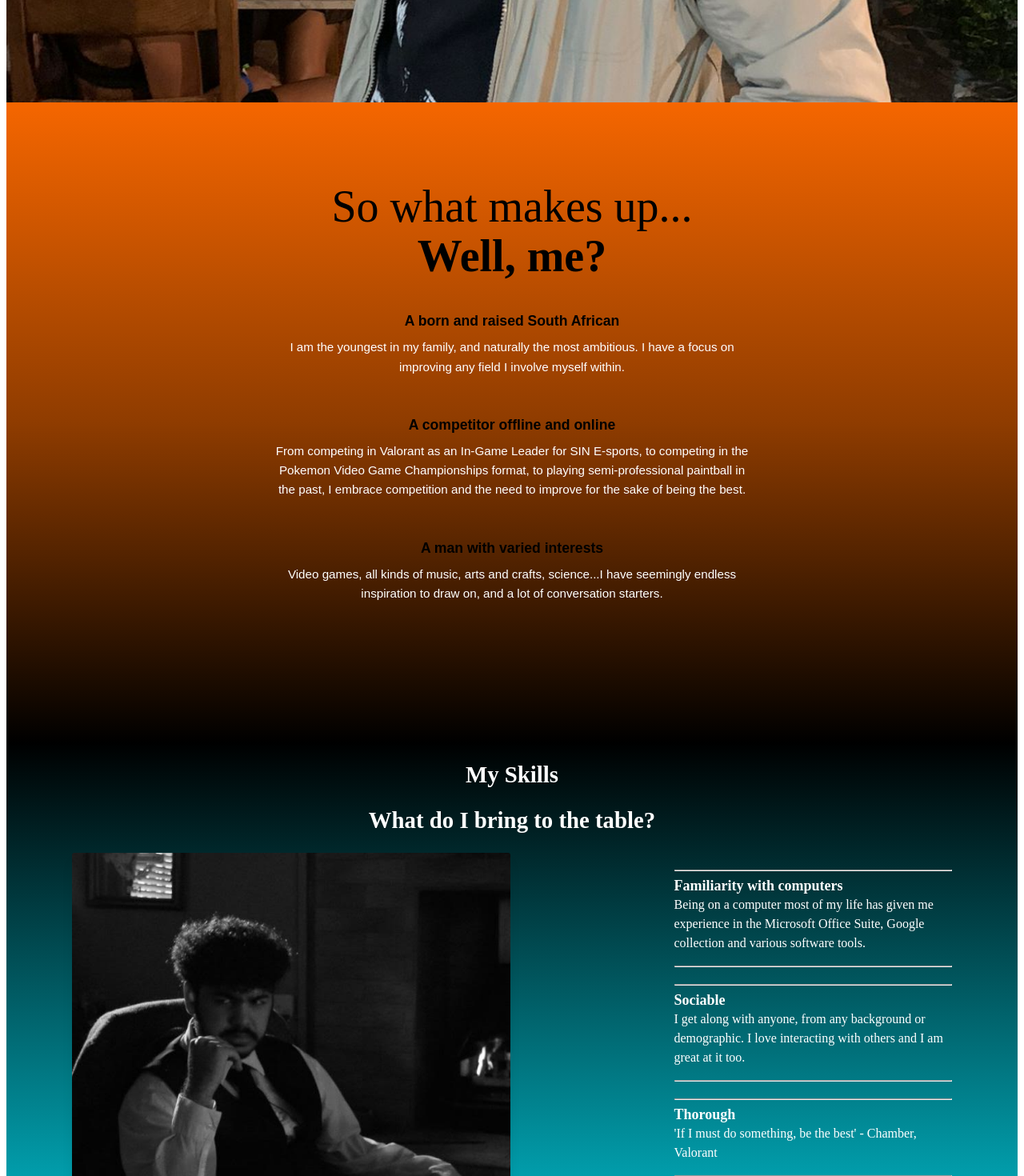
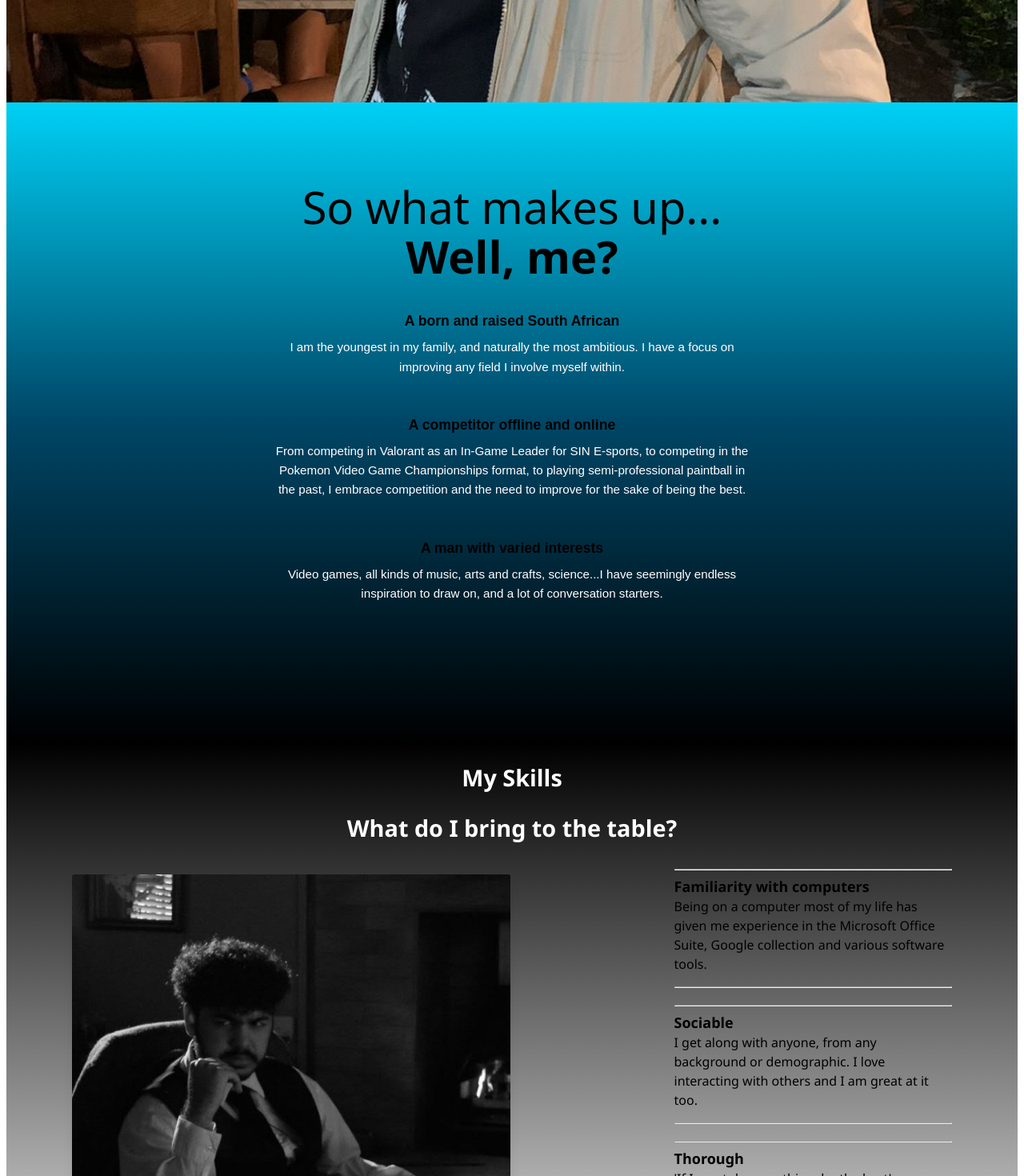
Before and after one commit to Floofs75/portfolio-website, a React (Create React App) app: page / in a window 1280 px wide. Shown: the part 680-2150 px from the top of the page at 80% size. Built offline with nearby package versions, Linux system fonts and the light colour scheme.

Commit message:
Simplified the colour scheme and made font styles consistent.

```diff
--- a/src/components/about/About.css
+++ b/src/components/about/About.css
@@ -1,8 +1,8 @@
 .aboutSection {
     background: linear-gradient(
         to bottom,
-        #F56600 0%,
-        #8f3c00 50%,
+        #00d0f5 0%,
+        #004666 50%,
         black 100%
 
     );
@@ -23,7 +23,7 @@
     max-width: 900px;
     margin-bottom: 70px;
 
-    font-family: 'Times New Roman', Times, serif;
+    font-family: 'Segoe UI', Tahoma, Geneva, Verdana, sans-serif;
     font-size: 3.5rem;
     font-weight: 500;
     line-height: 1.1;
--- a/src/components/contact/Contact.css
+++ b/src/components/contact/Contact.css
@@ -11,6 +11,7 @@
     align-items: center;
     justify-content: center;
     padding: 2rem;
+    font-family: 'Segoe UI', Tahoma, Geneva, Verdana, sans-serif;
 }
 
 .contact-wrapper{
@@ -21,13 +22,13 @@
 
 .contact-heading{
     font-size: 3rem;
-    color: #22cacd;
+    color: #000000;
     margin-bottom: 1rem;
 }
 
 .contact-tagline{
     font-size: 1.2rem;
-    color: #73a5d8;
+    color: #000000;
     max-width: 700px;
     margin: 0 auto 3rem auto;
 }
--- a/src/components/projects/Projects.css
+++ b/src/components/projects/Projects.css
@@ -3,11 +3,12 @@
     background: linear-gradient(
         to bottom,
         black 0%,
-        #d302fd 50%,
+        #00d0f5 50%,
         black 100%
 
     );
     height: 100vh;
+    font-family: 'Segoe UI', Tahoma, Geneva, Verdana, sans-serif;
 }
 
 .projectHeading{
@@ -52,7 +53,6 @@
   object-fit: cover;
 }
 
-/* Content Padding & Typography */
 .projectName {
   font-size: 1.5rem;
   margin: 1rem;
--- a/src/components/skills/Skills.css
+++ b/src/components/skills/Skills.css
@@ -2,12 +2,13 @@
     background: linear-gradient(
         to bottom,
         black 0%,
-        #02e8fd 50%,
+        #ffffff 50%,
         black 100%
     );
 
     height: 200vh;
     overflow: auto;
+    font-family: 'Segoe UI', Tahoma, Geneva, Verdana, sans-serif;
 }
 
 .skillsHeadings{
@@ -23,7 +24,6 @@
     gap: 5px;
     max-width: 1100px;
     margin: 0 auto;
-
 }
 
 .skillsImgWrap {
@@ -56,19 +56,19 @@ skillsItem:not(:last-child)::after {
     top: 30px;
     width: 2px;
     height: calc(100% -20px);
-    background-color: aqua;
+    background-color: rgb(0, 0, 0);
 }
 
 .skillsTitle {
     font-size: large;
     font-weight: 700;
-    color: white;
+    color: rgb(0, 0, 0);
     margin: 0;
 }
 
 .skillsDesc {
     margin-top: 1px;
-    color: white;
+    color: rgb(0, 0, 0);
     line-height: 1.5;
 }
 
@@ -88,6 +88,7 @@ skillsItem:not(:last-child)::after {
     margin-top: 100px;
     width: 100%;
     padding: 5px;
+    font-family: 'Segoe UI', Tahoma, Geneva, Verdana, sans-serif;
 }
 
 .qualiHeading {
```
